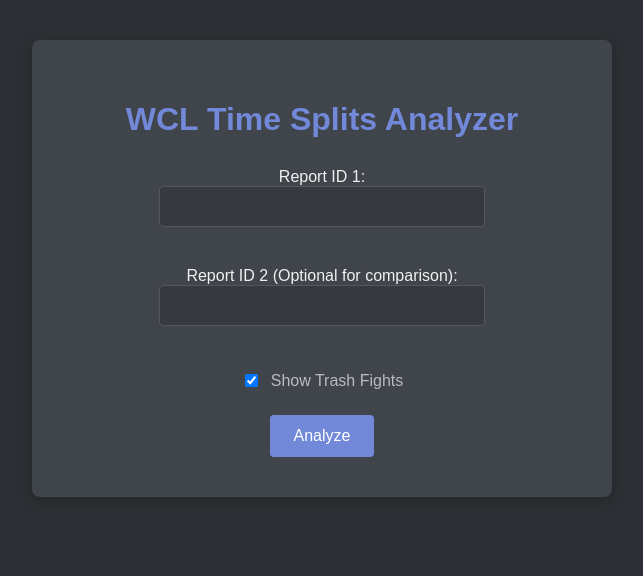
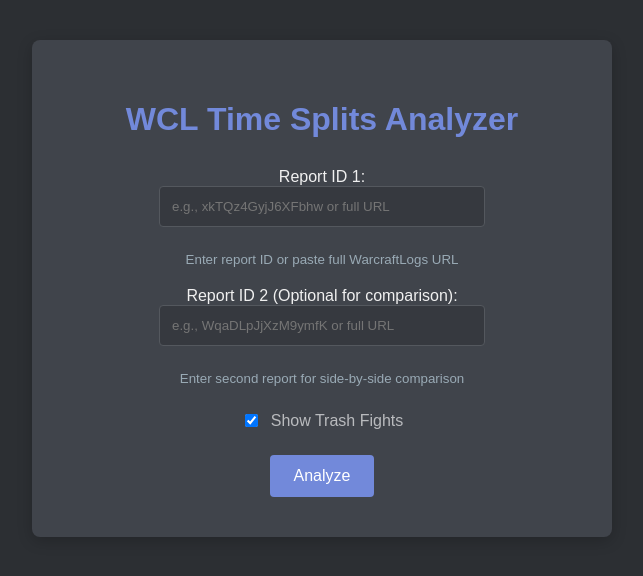
Before and after one commit to SendToNull/WCL-Time-Splits-Analyzer, a Flask app: page / in a window 1280 px wide. Shown: the top 576 px of the page, without its empty margins (318-961 px from the left). Run offline with Flask 3, Linux system fonts and the light colour scheme.

Commit message:
clean up documentation and project

```diff
--- a/app.py
+++ b/app.py
@@ -94,27 +94,59 @@
     Returns:
         dict: The JSON response from the API as a dictionary, or an error dictionary.
     """
+    if not report_id or not report_id.strip():
+        return {"error": "Report ID cannot be empty"}
+
+    report_id = report_id.strip()
+
+    # Validate report ID format (alphanumeric, typically 16 characters)
+    if not report_id.replace('-', '').replace('_', '').isalnum():
+        return {"error": f"Invalid report ID format: {report_id}"}
+
     # Try classic.warcraftlogs.com first, then fall back to fresh.warcraftlogs.com
     # This order prioritizes the original/classic endpoint which has been around longer
     endpoints = [
-        f"https://classic.warcraftlogs.com:443/v1/report/fights/{report_id}?translate=true&api_key={api_key}",
-        f"https://fresh.warcraftlogs.com:443/v1/report/fights/{report_id}?translate=true&api_key={api_key}"
+        ("classic", f"https://classic.warcraftlogs.com:443/v1/report/fights/{report_id}?translate=true&api_key={api_key}"),
+        ("fresh", f"https://fresh.warcraftlogs.com:443/v1/report/fights/{report_id}?translate=true&api_key={api_key}")
     ]
 
-    for url in endpoints:
+    last_error = None
+    for endpoint_name, url in endpoints:
         try:
-            response = requests.get(url)
+            response = requests.get(url, timeout=30)  # Add timeout
             response.raise_for_status()  # Raises an HTTPError for bad responses (4xx or 5xx)
             data = response.json()
+
             # Check if we got valid data (not an error response)
             if not data.get("error") and data.get("fights"):
-                print(f"Successfully fetched report {report_id} from {url}")
+                print(f"Successfully fetched report {report_id} from {endpoint_name}.warcraftlogs.com")
                 return data
+            elif data.get("error"):
+                last_error = data["error"]
+                print(f"API error from {endpoint_name}.warcraftlogs.com: {last_error}")
+            else:
+                print(f"No fights data from {endpoint_name}.warcraftlogs.com")
+
+        except requests.exceptions.Timeout:
+            last_error = f"Request timeout for {endpoint_name}.warcraftlogs.com"
+            print(last_error)
+        except requests.exceptions.HTTPError as e:
+            if e.response.status_code == 404:
+                last_error = f"Report not found on {endpoint_name}.warcraftlogs.com"
+            elif e.response.status_code == 401:
+                last_error = "Invalid API key or insufficient permissions"
+            else:
+                last_error = f"HTTP {e.response.status_code} error from {endpoint_name}.warcraftlogs.com"
+            print(last_error)
         except (requests.exceptions.RequestException, json.JSONDecodeError) as e:
-            print(f"Error fetching/decoding for report {report_id} from {url}: {e}")
-            continue
+            last_error = f"Network/parsing error from {endpoint_name}.warcraftlogs.com: {str(e)}"
+            print(last_error)
 
-    return {"error": f"Failed to fetch data from both classic.warcraftlogs.com and fresh.warcraftlogs.com for report {report_id}"}
+    # Return the most specific error message
+    if last_error:
+        return {"error": last_error}
+    else:
+        return {"error": f"Report {report_id} not found on any WarcraftLogs endpoint"}
 
 
 def find_raid_zone_times(report_data):
--- a/templates/index.html
+++ b/templates/index.html
@@ -165,10 +165,22 @@
       /* Delta time colors for comparison */
       .delta-positive {
         color: #e74c3c;
+        font-weight: bold;
       } /* Red for slower */
       .delta-negative {
         color: #2ecc71;
+        font-weight: bold;
       } /* Green for faster */
+
+      /* Highlight significant deltas */
+      .delta-significant {
+        background-color: rgba(231, 76, 60, 0.1);
+        padding: 2px 4px;
+        border-radius: 3px;
+      }
+      .delta-significant.delta-negative {
+        background-color: rgba(46, 204, 113, 0.1);
+      }
 
       .summary-row {
         font-weight: bold;
@@ -242,12 +254,19 @@
       <form id="report-form">
         <div class="report-group">
           <label for="report_id1">Report ID 1:</label><br />
-          <input type="text" id="report_id1" name="report_id1" required />
+          <input type="text" id="report_id1" name="report_id1" required
+                 placeholder="e.g., xkTQz4GyjJ6XFbhw or full URL" />
+          <small style="display: block; color: #99aab5; margin-top: 5px;">
+            Enter report ID or paste full WarcraftLogs URL
+          </small>
         </div>
         <div class="report-group">
-          <label for="report_id2">Report ID 2 (Optional for comparison):</label
-          ><br />
-          <input type="text" id="report_id2" name="report_id2" />
+          <label for="report_id2">Report ID 2 (Optional for comparison):</label><br />
+          <input type="text" id="report_id2" name="report_id2"
+                 placeholder="e.g., WqaDLpJjXzM9ymfK or full URL" />
+          <small style="display: block; color: #99aab5; margin-top: 5px;">
+            Enter second report for side-by-side comparison
+          </small>
         </div>
         <div class="toggle-group">
           <input type="checkbox" id="show-trash" name="show-trash" checked />
@@ -311,12 +330,47 @@
         }
       };
 
+      /**
+       * Extracts report ID from a WarcraftLogs URL or returns the input if it's already an ID
+       * @param {string} input - URL or report ID
+       * @returns {string} - Extracted report ID
+       */
+      function extractReportId(input) {
+        if (!input) return "";
+
+        // Check if it's already a report ID (alphanumeric, typically 16 characters)
+        if (/^[a-zA-Z0-9]{10,20}$/.test(input.trim())) {
+          return input.trim();
+        }
+
+        // Extract from URL patterns like:
+        // https://classic.warcraftlogs.com/reports/xkTQz4GyjJ6XFbhw
+        // https://fresh.warcraftlogs.com/reports/WqaDLpJjXzM9ymfK
+        const urlMatch = input.match(/\/reports\/([a-zA-Z0-9]+)/);
+        if (urlMatch) {
+          return urlMatch[1];
+        }
+
+        // If no pattern matches, return the input as-is
+        return input.trim();
+      }
+
       // Main event listener for form submission
       form.addEventListener("submit", function (event) {
         event.preventDefault(); // Prevent default form submission
         loadingIndicator.style.display = "flex";
         resultsContainer.innerHTML = ""; // Clear previous results
-        const formData = new FormData(form);
+
+        // Extract report IDs from URLs if needed
+        const reportId1 = extractReportId(document.getElementById("report_id1").value);
+        const reportId2 = extractReportId(document.getElementById("report_id2").value);
+
+        // Create form data with extracted IDs
+        const formData = new FormData();
+        formData.append("report_id1", reportId1);
+        if (reportId2) {
+          formData.append("report_id2", reportId2);
+        }
 
         // Use the Fetch API to send data to the backend
         fetch("/report", { method: "POST", body: formData })
```
Also changed, not shown: debug_api.py (deleted, +0 -80 lines), README.md, 2 other files.
